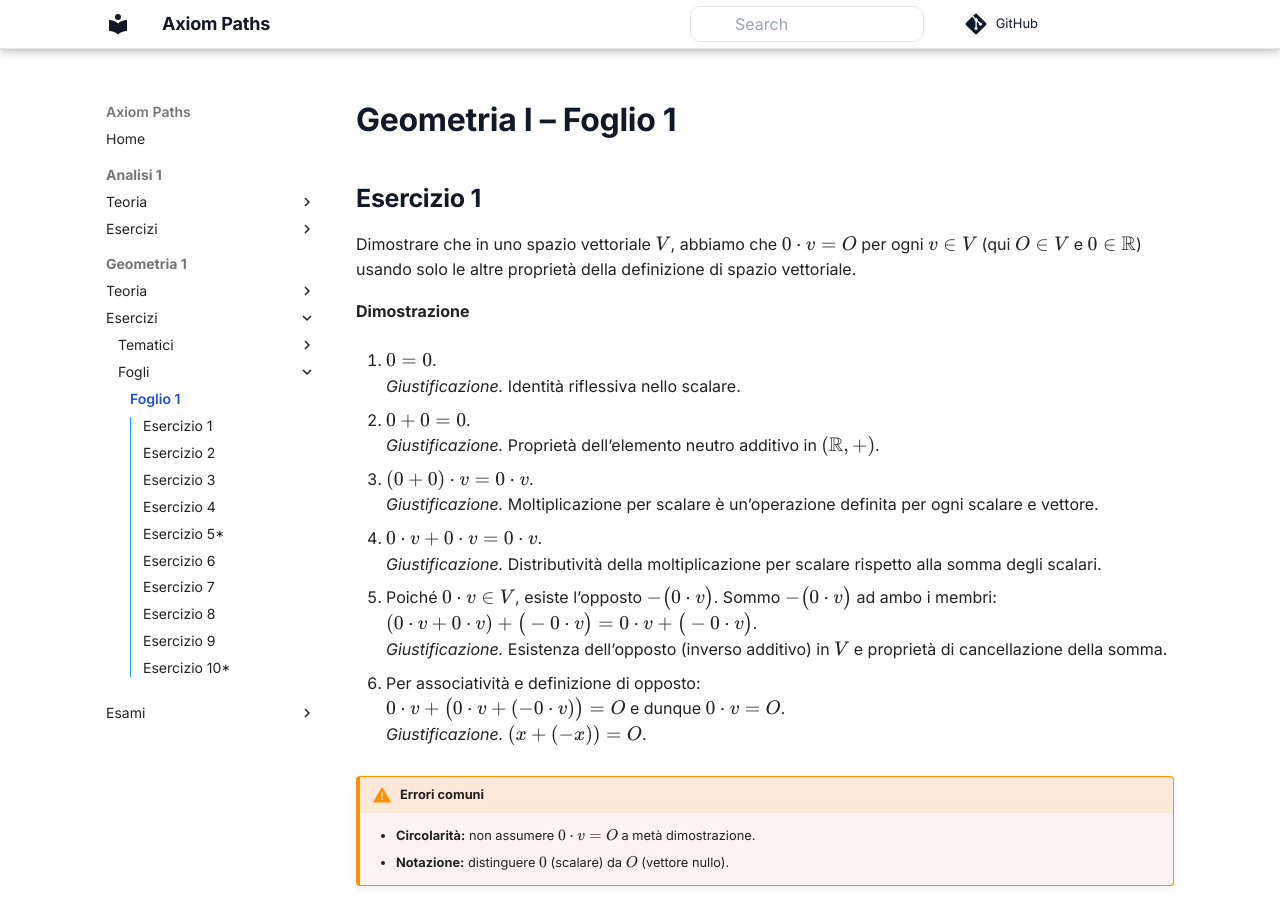
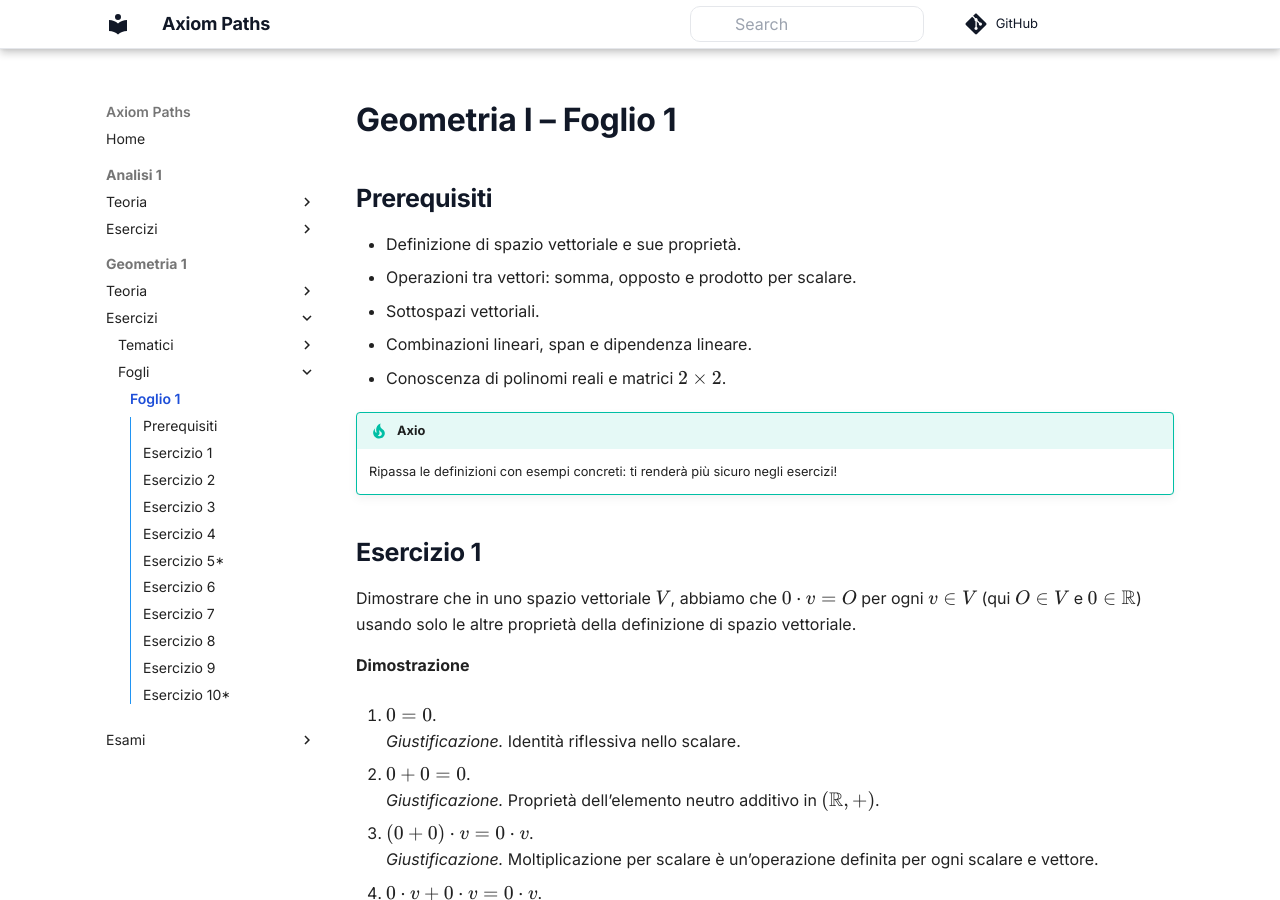
Before and after one commit to giovyx90/axiompaths, an MkDocs documentation site: the page built from docs/geometria-1/esercizi/fogli/foglio-1.md, in a window 1280 px wide and 900 px high. Built offline with MkDocs 1.6.1 and Material for MkDocs 9.7.7, drawn with Linux system fonts in a browser that asks for light colours; comment, search, counter and statistics services are not loaded.

Commit message:
Fix vector space hub link and add sheet prerequisites

```diff
--- a/docs/geometria-1/esercizi/fogli/foglio-1.md
+++ b/docs/geometria-1/esercizi/fogli/foglio-1.md
@@ -1,4 +1,15 @@
 # Geometria I – Foglio 1
+
+## Prerequisiti
+
+- Definizione di spazio vettoriale e sue proprietà.
+- Operazioni tra vettori: somma, opposto e prodotto per scalare.
+- Sottospazi vettoriali.
+- Combinazioni lineari, span e dipendenza lineare.
+- Conoscenza di polinomi reali e matrici \(2\times 2\).
+
+!!! tip "Axio"
+    Ripassa le definizioni con esempi concreti: ti renderà più sicuro negli esercizi!
 
 ## Esercizio 1
 Dimostrare che in uno spazio vettoriale \(V\), abbiamo che \(0\cdot v = O\) per ogni \(v \in V\) (qui \(O \in V\) e \(0 \in \mathbb{R}\)) usando solo le altre proprietà della definizione di spazio vettoriale.
```
Also changed, not shown: docs/index.md (+3 -1 lines).
